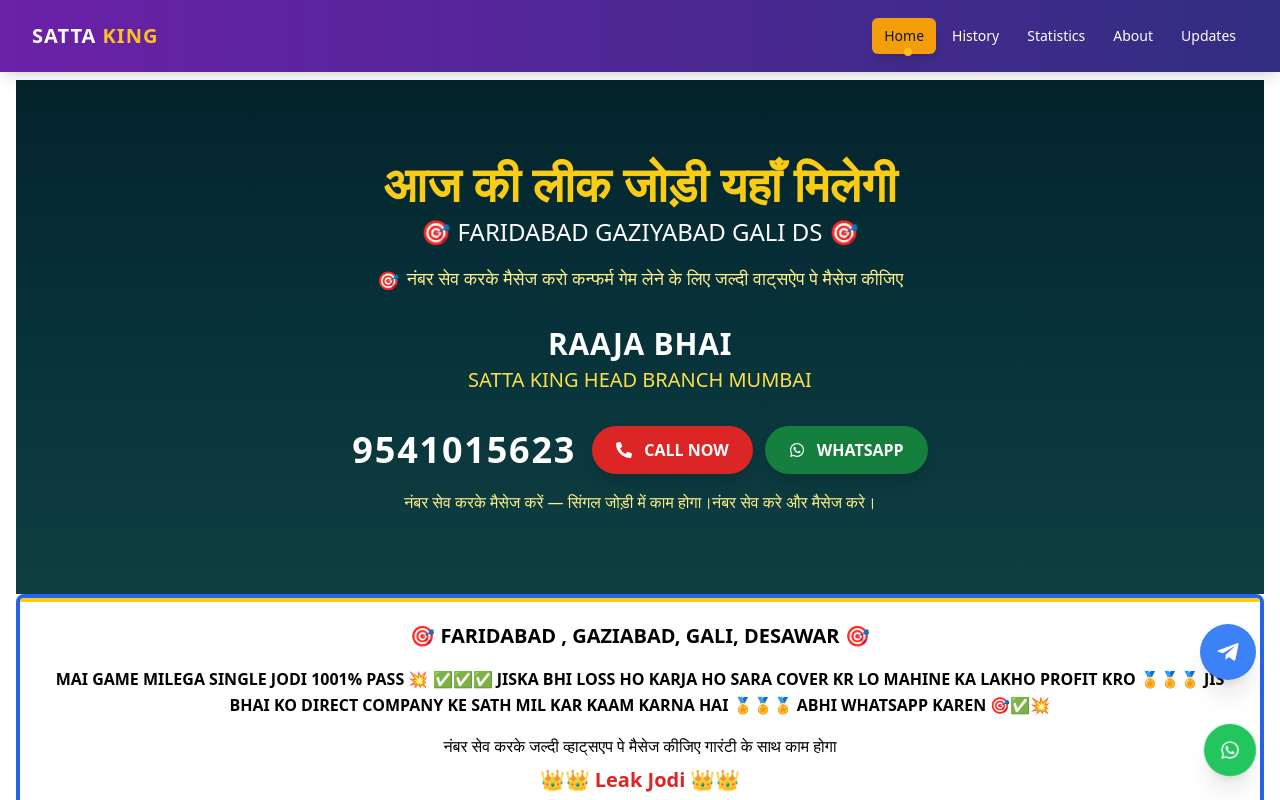
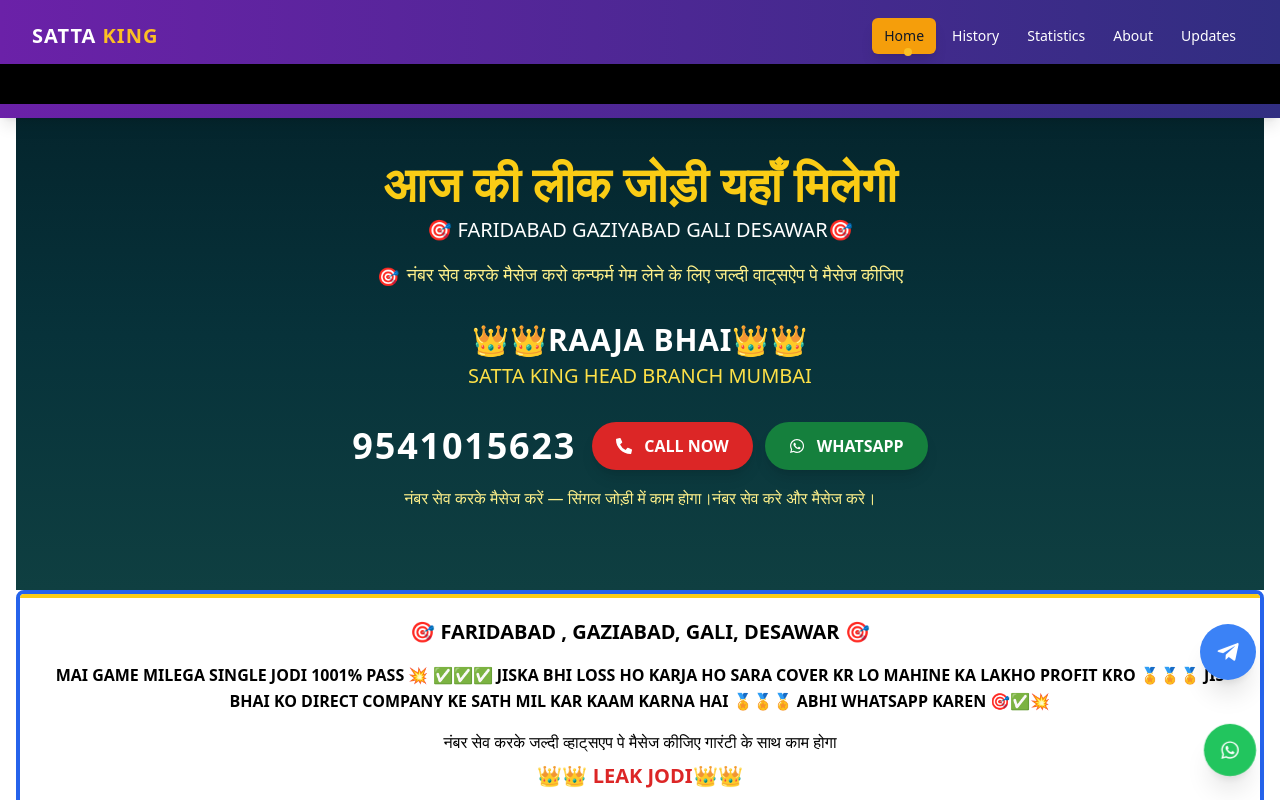
Before and after one commit to sahibhussain143/SattaKing, a React (Vite) app in the folder Frontend/: page / in a window 1280 px wide. Shown: the top 800 px of the page. Built offline with nearby package versions, Linux system fonts and the light colour scheme.

Commit message:
code Commit

```diff
--- a/Frontend/src/Components/Navbar.jsx
+++ b/Frontend/src/Components/Navbar.jsx
@@ -73,6 +73,15 @@
           </div>
         </div>
       </div>
+         <marquee
+        behavior="scroll"
+        direction="left"
+        scrollamount="5"
+        className="w-full bg-black text-yellow-400 font-semibold py-2"
+      >
+आज की leak game और single Jodi numbers तुरंत पाएँ! Contact now 9541015623 for confirmed results, live Gali & Desawar charts, daily SATTA updates, accurate tips, और exclusive Satta King predictions। नंबर सेव करें और तुरंत WhatsApp करें। Today’s lucky numbers, leak games, single Jodi tips, और latest Satta King results सिर्फ हमारे साथ। Miss mat करें, जल्दी action लें और जीतें!
+
+      </marquee>
     </nav>
   );
 };
--- a/Frontend/src/pages/Home/BannerOne.jsx
+++ b/Frontend/src/pages/Home/BannerOne.jsx
@@ -4,7 +4,7 @@
 export default function BannerOne({
   title = "आज की लीक जोड़ी यहाँ मिलेगी",
   subtitle = "नंबर सेव करके मैसेज करो कन्फर्म गेम लेने के लिए जल्दी वाट्सऐप पे मैसेज कीजिए",
-  name = "RAAJA BHAI",
+  name = "👑👑RAAJA BHAI👑👑",
   branch = "SATTA KING HEAD BRANCH MUMBAI",
   phone = "9541015623",
 }) {
@@ -12,6 +12,8 @@
   const whatsappLink = `https://wa.me/${phone.replace(/[^0-9]/g, "")}`;
 
   return (
+    <>
+
       <section className="w-full bg-gradient-to-b from-[#04232b] via-[#07323a] to-[#0f3f41] text-center py-8 md:py-12 lg:py-20 px-4">
         <div className="max-w-6xl mx-auto">
 
@@ -21,8 +23,8 @@
           </h1>
 
           {/* Custom highlight line */}
-        <p className="text-xl sm:text-2xl text-white mt-2">
-          🎯 FARIDABAD GAZIYABAD GALI DS 🎯
+          <p className="text-xl sm:text-xl text-white mt-2">
+            🎯 FARIDABAD GAZIYABAD GALI DESAWAR🎯
           </p>
 
           {/* Subtitle */}
@@ -44,8 +46,8 @@
           {/* Phone and buttons */}
           <div className="mt-6 md:mt-8 flex flex-col sm:flex-row items-center justify-center gap-4">
 
-          {/* Phone number (hidden on small screens) */}
-          <div className="">
+            {/* Phone number */}
+            <div>
               <p className="text-white text-2xl sm:text-3xl md:text-4xl font-extrabold tracking-wider">
                 {phone}
               </p>
@@ -77,13 +79,13 @@
 
           {/* Small note */}
           <p className="mt-4 text-yellow-200 text-xs sm:text-sm md:text-base max-w-3xl mx-auto px-4 sm:px-0">
-          <span className="">
+            <span>
               नंबर सेव करके मैसेज करें — सिंगल जोड़ी में काम होगा।
             </span>
-          <span className="">नंबर सेव करे और मैसेज करे।</span>
+            <span>नंबर सेव करे और मैसेज करे।</span>
           </p>
-
         </div>
       </section>
+    </>
   );
 }
--- a/Frontend/src/pages/Home/BannerTow.jsx
+++ b/Frontend/src/pages/Home/BannerTow.jsx
@@ -32,7 +32,7 @@
 
       {/* Name Highlight */}
       <h3 className="text-red-600 font-bold text-xl mb-2">
-        👑👑 Leak Jodi 👑👑
+        👑👑 LEAK JODI👑👑
       </h3>
 
       {/* Number */}
```
Lines whose indentation alone changed are shown as unchanged.
